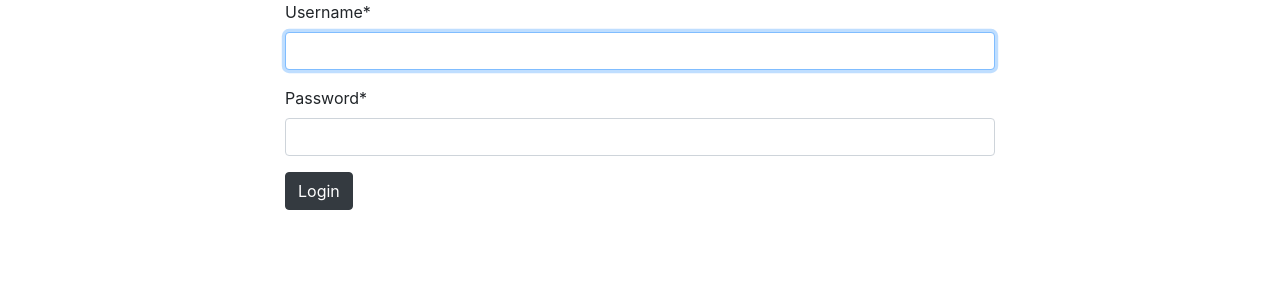
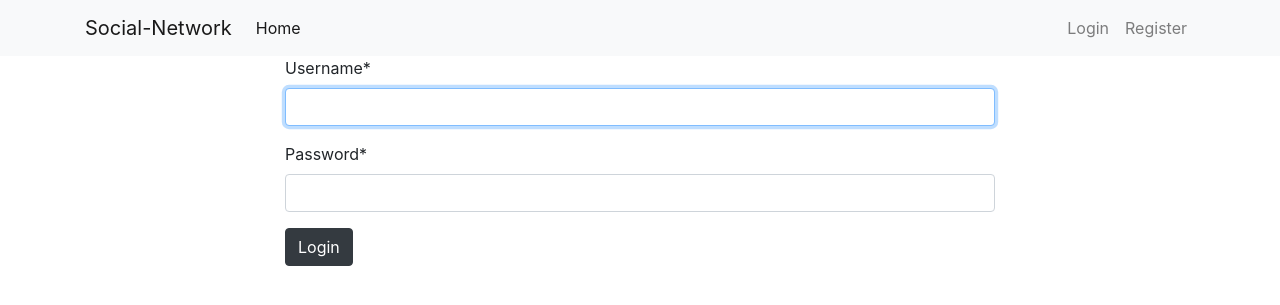
Before and after one commit to Shekharnunia/social-networking, a Django app: page /accounts/login/ in a window 1280 px wide. Shown: the top 305 px of the page. Run offline with Django 3.2, Linux system fonts and the light colour scheme; some libraries are stand-ins or nearby versions.

Commit message:
navbar added in base.html

```diff
--- a/src/templates/base.html
+++ b/src/templates/base.html
@@ -14,6 +14,41 @@
     <title>{% block title %}Social Network{% endblock title %}</title>
   </head>
   <body>
+    <nav class="navbar navbar-expand-lg navbar-light bg-light">
+      <div class="container">
+        <button class="navbar-toggler" type="button" data-toggle="collapse" data-target="#navbarTogglerDemo03" aria-controls="navbarTogglerDemo03" aria-expanded="false" aria-label="Toggle navigation">
+          <span class="navbar-toggler-icon"></span>
+        </button>
+        <a class="navbar-brand" href="{% url 'posts:list' %}">Social-Network</a>
+
+        <div class="collapse navbar-collapse" id="navbarTogglerDemo03">
+          <ul class="navbar-nav mr-auto mt-2 mt-lg-0">
+            <li class="nav-item active">
+              <a class="nav-link" href="{% url 'posts:list' %}">Home<span class="sr-only">(current)</span></a>
+            </li>
+          </ul>
+          {% if request.user.is_authenticated %}
+            <ul class="nav navbar-nav navbar-right">
+                <li class="nav-item">
+                  <a class="nav-link" href="{% url 'plans:plans' %}">Plans</a>
+                </li>
+                <li class="nav-item">
+                  <a class="nav-link" href="{% url 'logout' %}">Logout</a>
+                </li>
+              </ul>
+          {% else %}
+            <ul class="nav navbar-nav navbar-right">
+              <li class="nav-item">
+                <a class="nav-link" href="{% url 'login' %}">Login</a>
+              </li>
+              <li class="nav-item">
+                <a class="nav-link" href="{% url 'register' %}">Register</a>
+              </li>
+            </ul>
+          {% endif %}
+        </div>
+      </div>
+    </nav>
     <div class="container">
       {% if messages %}
         {% for message in messages %}
```
Lines whose indentation alone changed are shown as unchanged.
